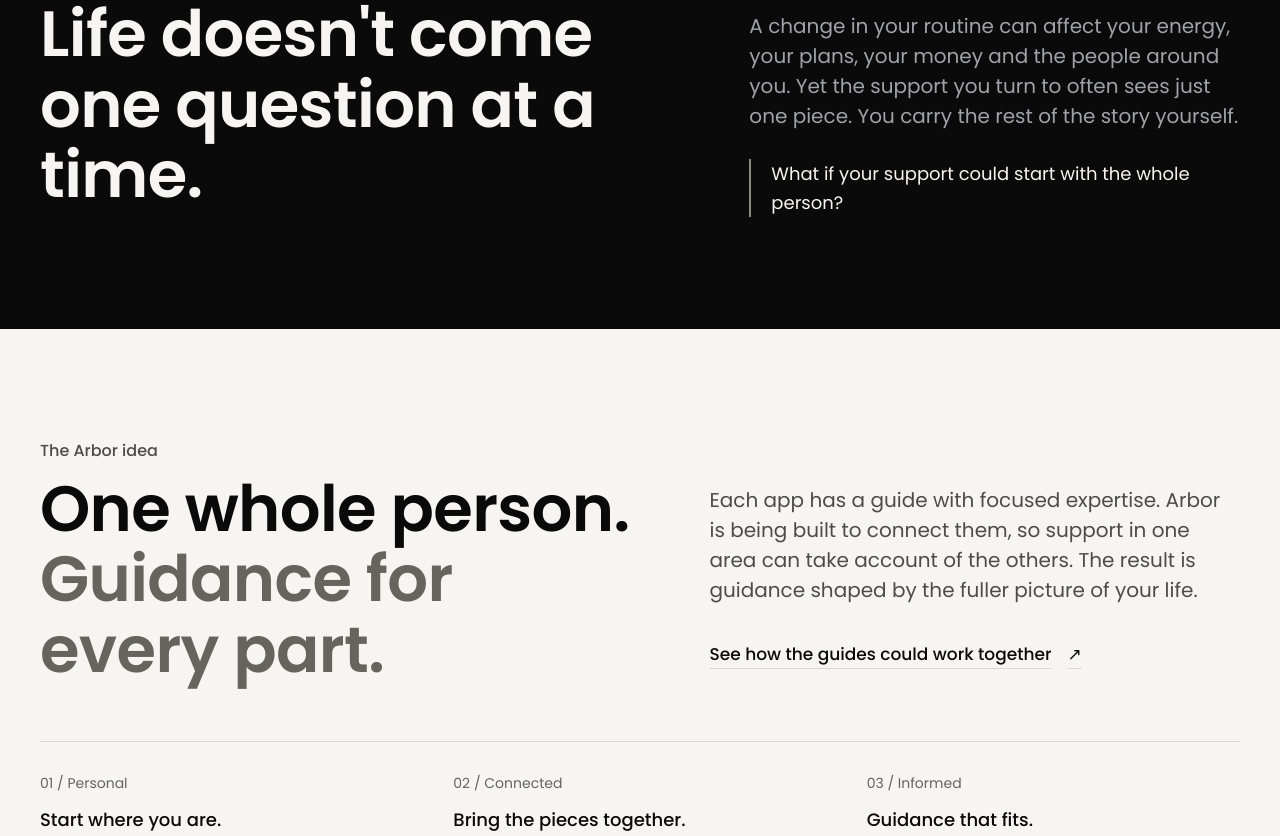
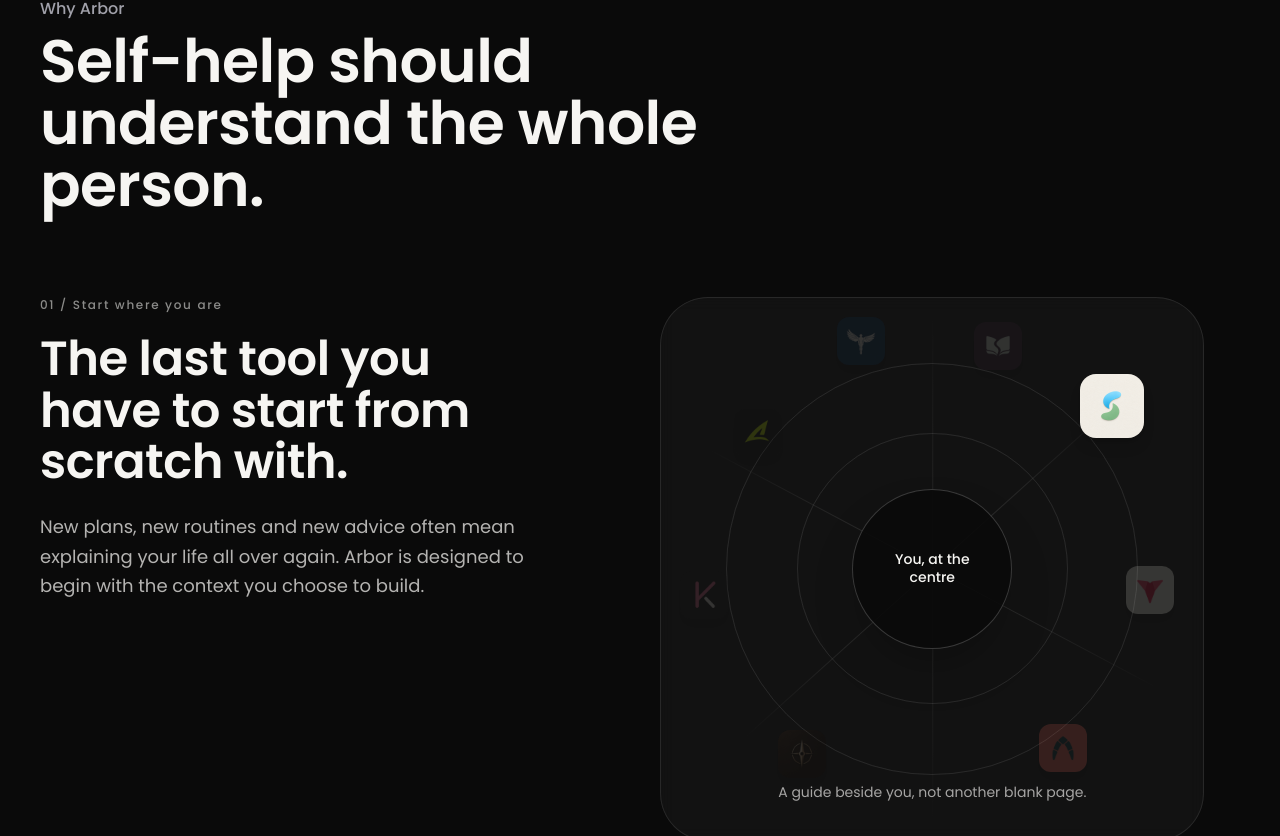
Before and after one commit to vinc3parker/arbor-website, a Next.js app: page / in a window 1280 px wide. Shown: the part 1503-2339 px from the top of the page. Built offline with nearby package versions, Linux system fonts and the light colour scheme; no server answers.

Commit message:
Build scroll-led Arbor home narrative

```diff
--- a/src/app/page.tsx
+++ b/src/app/page.tsx
@@ -3,15 +3,15 @@
 import { WaitlistSection } from "@/components/WaitlistSection";
 import { Footer } from "@/components/Footer";
 import { HomeHero } from "@/components/home/HomeHero";
-import { HomeStruggle, HomeAnswer, HomeGuideInvitation } from "@/components/home/HomeStory";
+import { HomeNarrative } from "@/components/home/HomeNarrative";
+import { HomeGuideInvitation } from "@/components/home/HomeStory";
 
 export default function Home() {
   return (
     <main id="main-content" className="min-h-screen bg-bg text-fg">
       <Navbar />
       <HomeHero />
-      <HomeStruggle />
-      <HomeAnswer />
+      <HomeNarrative />
       <HomeGuideInvitation />
       <GroveSection />
       <WaitlistSection />
--- a/src/components/home/HomeHero.tsx
+++ b/src/components/home/HomeHero.tsx
@@ -63,8 +63,9 @@
     <section className="site-container pt-24 pb-16 sm:pt-28 sm:pb-20 lg:pt-32" aria-labelledby="home-heading">
       <div className="grid items-center gap-12 lg:grid-cols-[1.05fr_1fr] lg:gap-14">
         <div>
-          <h1 id="home-heading" className="home-headline max-w-2xl" style={{ fontSize: "clamp(2.4rem, 4.3vw, 4.5rem)" }}>Eight specialist apps.<br /><span className="text-fg-3">One connected life.</span></h1>
-          <p className="mt-5 max-w-lg text-lg leading-relaxed text-fg-2 sm:mt-7 sm:text-xl">For health, mind, money, time and more, each app has its own AI guide. They&apos;re being built to work together as one connected system, so every guide can understand more of your life.</p>
+          <p className="ui-kicker">Self-help, made personal</p>
+          <h1 id="home-heading" className="home-headline mt-3 max-w-2xl" style={{ fontSize: "clamp(2.4rem, 4.3vw, 4.5rem)" }}>Eight personal guide apps.<br /><span className="text-fg-3">One connected life.</span></h1>
+          <p className="mt-5 max-w-lg text-lg leading-relaxed text-fg-2 sm:mt-7 sm:text-xl">For your health, mind, money, time and more. Each Arbor guide gets to know you personally, so the support across your life can work together.</p>
           <div className="mt-7 flex flex-wrap items-center gap-4 sm:mt-9"><Link href="/guides" className="ui-primary gap-6 px-6">Explore the eight apps <span aria-hidden>↗</span></Link><Link href="/how-it-works" className="inline-flex min-h-12 items-center px-2 type-label text-fg-2 underline decoration-line underline-offset-8 transition hover:text-fg">How they connect</Link></div>
         </div>
         <figure className="theme-dark relative isolate min-h-[27rem] overflow-hidden rounded-t-[12rem] rounded-b-3xl bg-bg text-fg sm:min-h-[32rem] lg:h-[clamp(26rem,calc(100svh-10rem),35rem)] lg:min-h-0">
--- /dev/null
+++ b/src/components/home/HomeNarrative.tsx
@@ -0,0 +1,145 @@
+"use client";
+
+import Image from "next/image";
+import { useEffect, useRef, useState } from "react";
+import type { AppId } from "@/lib/brand";
+import { homeCopy } from "@/content/home";
+
+type Chapter = {
+  eyebrow: string;
+  title: string;
+  body: string;
+  detail: string;
+  apps: AppId[];
+};
+
+const chapters: Chapter[] = [
+  {
+    eyebrow: "01 / Start where you are",
+    title: "The last tool you have to start from scratch with.",
+    body: "New plans, new routines and new advice often mean explaining your life all over again. Arbor is designed to begin with the context you choose to build.",
+    detail: "A guide beside you, not another blank page.",
+    apps: ["salus"],
+  },
+  {
+    eyebrow: "02 / Personal, not generic",
+    title: "Guidance shaped around the life you are actually living.",
+    body: "Every part of Arbor is being built to respond to your goals, capacity, patterns and priorities—not a generic idea of what a life should look like.",
+    detail: "Your pace. Your goals. Your direction.",
+    apps: ["salus", "thrive", "aevo"],
+  },
+  {
+    eyebrow: "03 / A connected life",
+    title: "Because one thing can affect everything else.",
+    body: "Sleep changes training. Money changes stress. Stress changes time. Arbor is being built so its specialist guides can make better sense of those connections.",
+    detail: "Separate guides. A fuller picture.",
+    apps: ["salus", "thrive", "aevo", "nura", "wend"],
+  },
+  {
+    eyebrow: "04 / Your version of life",
+    title: "More personal help should not mean less control.",
+    body: "You decide what Arbor knows, what is shared, and what matters. The aim is not to prescribe a better life, but to help you make more of the one you choose.",
+    detail: "You should not have to work out your life alone.",
+    apps: ["salus", "thrive", "aevo", "nura", "wend", "kith", "telos", "sage"],
+  },
+];
+
+const positions = [
+  "left-[12%] top-[19%]",
+  "right-[11%] top-[14%]",
+  "right-[4%] top-[48%]",
+  "right-[20%] bottom-[11%]",
+  "left-[20%] bottom-[10%]",
+  "left-[2%] top-[49%]",
+  "left-[31%] top-[2%]",
+  "right-[32%] top-[3%]",
+];
+
+export function HomeNarrative() {
+  const [active, setActive] = useState(0);
+  const chapterRefs = useRef<Array<HTMLElement | null>>([]);
+
+  useEffect(() => {
+    const observer = new IntersectionObserver(
+      (entries) => {
+        const visible = entries
+          .filter((entry) => entry.isIntersecting)
+          .sort((a, b) => b.intersectionRatio - a.intersectionRatio)[0];
+        if (visible) setActive(Number(visible.target.getAttribute("data-chapter")));
+      },
+      { rootMargin: "-30% 0px -35% 0px", threshold: [0.1, 0.45, 0.75] }
+    );
+
+    chapterRefs.current.forEach((chapter) => chapter && observer.observe(chapter));
+    return () => observer.disconnect();
+  }, []);
+
+  const activeChapter = chapters[active];
+
+  return (
+    <section className="theme-dark relative overflow-clip bg-ink text-paper" aria-labelledby="arbor-story-title">
+      <div className="absolute inset-0 -z-10 bg-[radial-gradient(circle_at_70%_40%,rgba(156,180,124,0.16),transparent_28rem),radial-gradient(circle_at_16%_82%,rgba(102,149,129,0.12),transparent_26rem)]" />
+      <div className="site-container py-20 sm:py-28 lg:py-36">
+        <div className="mb-12 max-w-2xl lg:mb-20">
+          <p className="ui-kicker text-paper/60">Why Arbor</p>
+          <h2 id="arbor-story-title" className="mt-3 text-4xl font-semibold leading-[1.03] tracking-[-0.045em] sm:text-6xl">
+            Self-help should understand the whole person.
+          </h2>
+        </div>
+
+        <div className="grid gap-12 lg:grid-cols-[minmax(0,0.82fr)_minmax(25rem,1fr)] lg:gap-20">
+          <div className="space-y-[42vh] pb-[18vh] lg:space-y-[56vh]">
+            {chapters.map((chapter, index) => (
+              <article
+                key={chapter.eyebrow}
+                ref={(element) => {
+                  chapterRefs.current[index] = element;
+                }}
+                data-chapter={index}
+                className={`min-h-[42vh] max-w-xl transition-opacity duration-500 motion-reduce:transition-none ${
+                  active === index ? "opacity-100" : "opacity-35 lg:opacity-45"
+                }`}
+              >
+                <p className="text-xs font-medium tracking-[0.14em] text-paper/55">{chapter.eyebrow}</p>
+                <h3 className="mt-5 text-3xl font-semibold leading-[1.08] tracking-[-0.04em] sm:text-5xl">{chapter.title}</h3>
+                <p className="mt-6 max-w-lg text-lg leading-relaxed text-paper/72">{chapter.body}</p>
+              </article>
+            ))}
+          </div>
+
+          <div className="lg:sticky lg:top-24 lg:h-[calc(100svh-8rem)] lg:self-start">
+            <div className="relative mx-auto grid aspect-square w-full max-w-[34rem] place-items-center overflow-hidden rounded-[3rem] border border-paper/10 bg-paper/[0.035] p-8 backdrop-blur-sm">
+              <div className="absolute inset-[12%] rounded-full border border-paper/10" />
+              <div className="absolute inset-[25%] rounded-full border border-paper/10" />
+              <div className="absolute h-px w-[94%] rotate-[28deg] bg-linear-to-r from-transparent via-paper/15 to-transparent" />
+              <div className="absolute h-px w-[94%] -rotate-[42deg] bg-linear-to-r from-transparent via-paper/15 to-transparent" />
+              <div className="absolute h-px w-[94%] rotate-90 bg-linear-to-r from-transparent via-paper/10 to-transparent" />
+
+              {homeCopy.apps.map((app, index) => {
+                const visible = activeChapter.apps.includes(app.id);
+                return (
+                  <div
+                    key={app.id}
+                    aria-hidden
+                    className={`absolute ${positions[index]} transition-all duration-700 motion-reduce:transition-none ${
+                      visible ? "scale-100 opacity-100" : "scale-75 opacity-15"
+                    }`}
+                  >
+                    <Image src={app.icon} alt="" width={64} height={64} className="h-12 w-12 rounded-2xl shadow-lg sm:h-16 sm:w-16" />
+                  </div>
+                );
+              })}
+
+              <div className="relative z-10 grid h-32 w-32 place-items-center rounded-full border border-paper/20 bg-ink/90 text-center shadow-2xl sm:h-40 sm:w-40">
+                <span className="px-5 text-sm font-medium leading-tight text-paper">You, at the centre</span>
+              </div>
+              <p className="absolute inset-x-8 bottom-9 text-center text-sm leading-relaxed text-paper/65 transition-opacity duration-500 motion-reduce:transition-none sm:inset-x-12">
+                {activeChapter.detail}
+              </p>
+            </div>
+          </div>
+        </div>
+      </div>
+    </section>
+  );
+}
```
